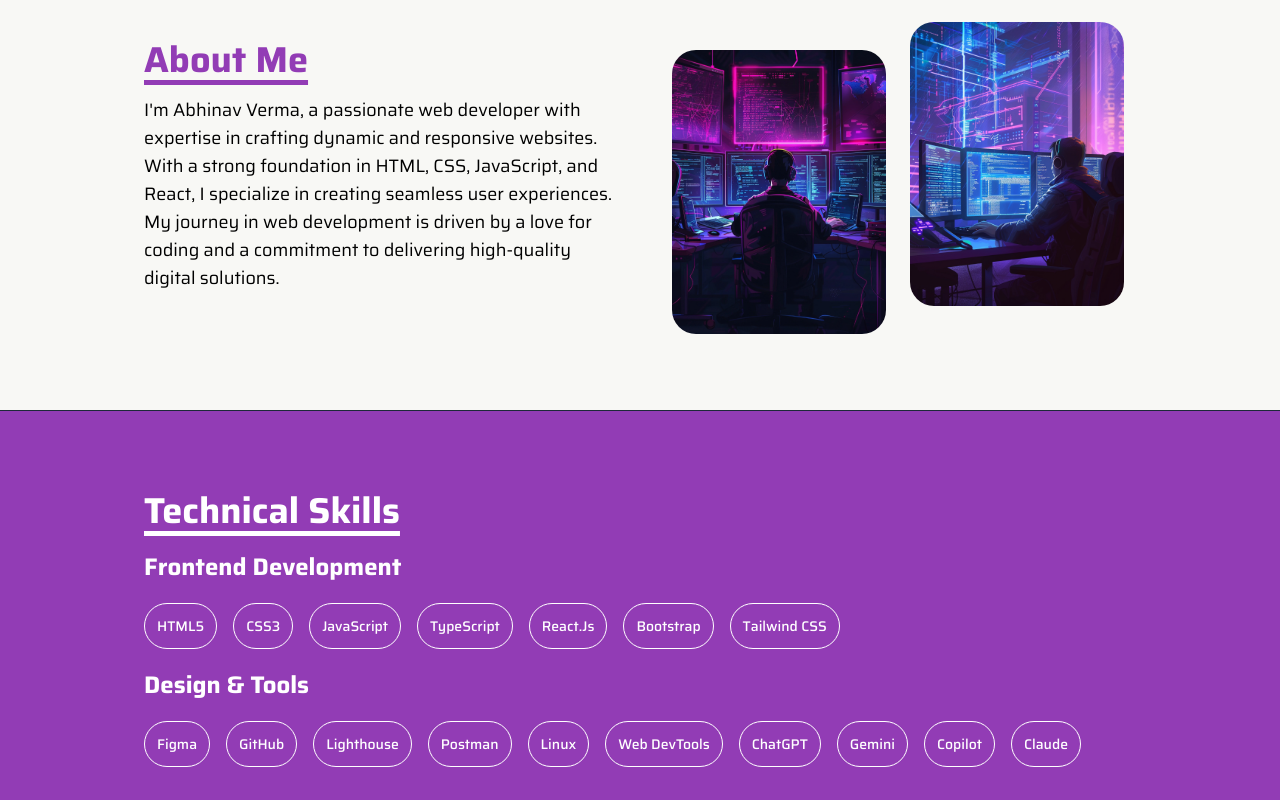
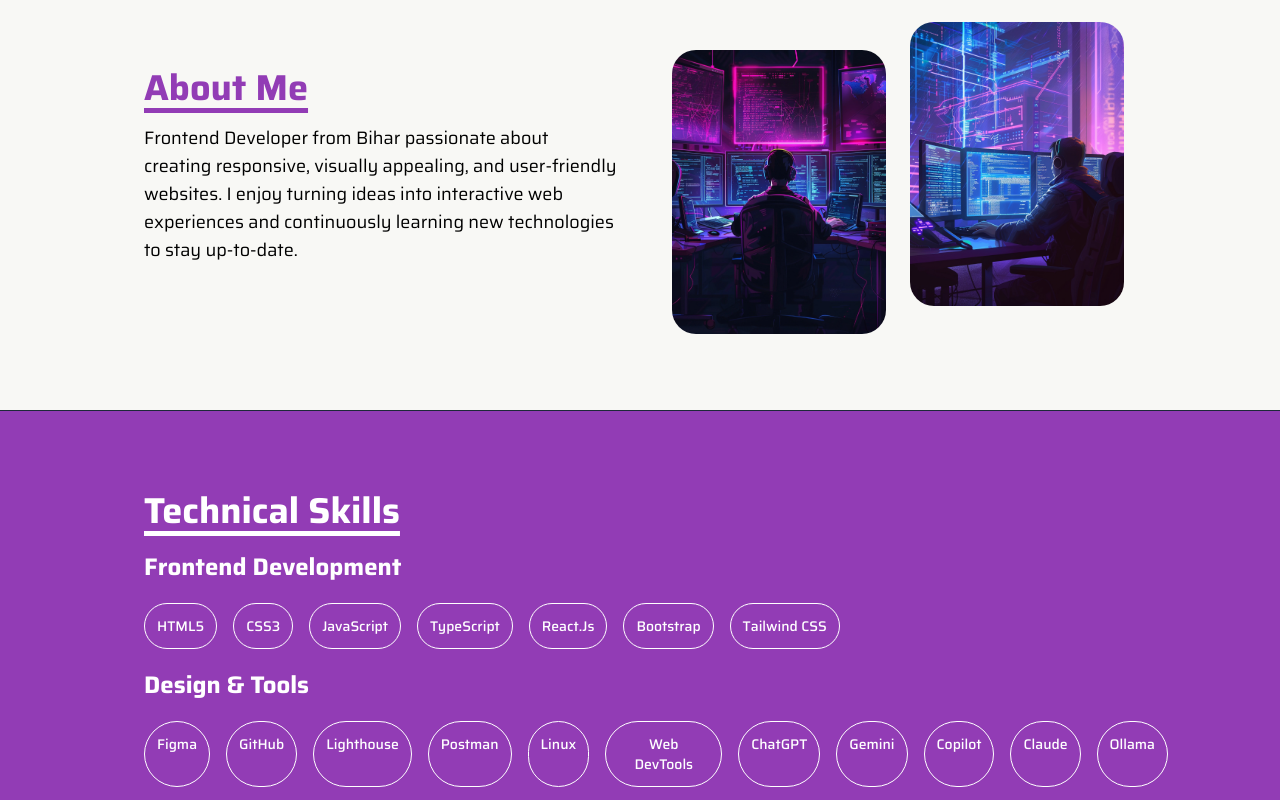
Before and after one commit to abhinavverma658/abhinavverma658.github.io, a React (Vite) app: page / in a window 1280 px wide. Shown: the part 1000-1800 px from the top of the page. Built offline with nearby package versions, Linux system fonts and the light colour scheme; no server answers.

Commit message:
adding new features

```diff
--- a/src/components/about.jsx
+++ b/src/components/about.jsx
@@ -9,12 +9,10 @@ const aboutUs = () => {
             About Me
           </h2>
           <p className="text-lg mb-6 ">
-            I'm Abhinav Verma, a passionate web developer with expertise in
-            crafting dynamic and responsive websites. With a strong foundation
-            in HTML, CSS, JavaScript, and React, I specialize in creating
-            seamless user experiences. My journey in web development is driven
-            by a love for coding and a commitment to delivering high-quality
-            digital solutions.
+            Frontend Developer from Bihar passionate about creating responsive,
+            visually appealing, and user-friendly websites. I enjoy turning
+            ideas into interactive web experiences and continuously learning new
+            technologies to stay up-to-date.
           </p>
         </div>
         <div className="w-full md:w-1/2 flex">
--- a/src/components/contact.jsx
+++ b/src/components/contact.jsx
@@ -2,6 +2,13 @@ import { useState, useEffect } from "react";
 import { useTheme } from "../context/ThemeContext.jsx";
 
 const Contact = () => {
+  async function mailCopy() {
+    try {
+      await navigator.clipboard.writeText("abhinavverma658@gmail.com");
+    } catch (err) {
+      console.error("Failed to copy email address: ", err);
+    }
+  }
   const { theme } = useTheme();
   return (
     <div className="pl-6 pr-6 bg-[#923cb5] dark:bg-black pt-16">
@@ -18,12 +25,12 @@ const Contact = () => {
           next big thing? Let's Chat
         </p>
         <div className="max-w-full flex-wrap flex justify-center items-center  mt-8 gap-4">
-          <a
-            href="mailto:abhinavverma658@gmail.com"
+          <button
+            onClick={mailCopy}
             className="bg-purple text-white px-6 py-3 rounded-full text-lg font-medium hover:bg-gray-800 transition-colors duration-300"
           >
             Send Email
-          </a>
+          </button>
           <a
             href="tel:+91-9924133658"
             className="bg-[#121212] border  border-gray-800  text-white px-6 py-3 rounded-full text-lg font-medium hover:bg-gray-800 transition-colors duration-300"
--- a/src/components/navbar.jsx
+++ b/src/components/navbar.jsx
@@ -7,6 +7,12 @@ function Navbar() {
 
   const toggleMenu = () => {
     setIsMenuOpen(!isMenuOpen);
+  };
+
+  const scrollTo = (id, closeMenu = false) => (e) => {
+    e.preventDefault();
+    document.getElementById(id)?.scrollIntoView({ behavior: "smooth" });
+    if (closeMenu) setIsMenuOpen(false);
   };
 
   return (
@@ -37,36 +43,36 @@ function Navbar() {
           </div>
           <div className="hidden md:block">
             <div className="ml-10 flex items-baseline space-x-4">
-              <a
-                href="#about"
+              <button
+                onClick={scrollTo("about")}
                 className="text-white hover:text-purple-700 transition-all duration-300 px-3 py-2 rounded-md text-sm font-medium"
               >
                 About
-              </a>
-              <a
-                href="#skills"
+              </button>
+              <button
+                onClick={scrollTo("skills")}
                 className="text-white hover:text-purple-700 transition-all duration-300 px-3 py-2 rounded-md text-sm font-medium"
               >
                 Skills
-              </a>
-              <a
-                href="#projects"
+              </button>
+              <button
+                onClick={scrollTo("projects")}
                 className="text-white hover:text-purple-700  transition-all duration-300 px-3 py-2 rounded-md text-sm font-medium"
               >
                 Projects
-              </a>
-              <a
-                href="#experience"
+              </button>
+              <button
+                onClick={scrollTo("experience")}
                 className="text-white hover:text-purple-700  transition-all duration-300 px-3 py-2 rounded-md text-sm font-medium"
               >
                 Experience
-              </a>
-              <a
-                href="#message"
+              </button>
+              <button
+                onClick={scrollTo("message")}
                 className="text-white hover:text-purple-700  transition-all duration-300 px-3 py-2 rounded-md text-sm font-medium"
               >
                 Message
-              </a>
+              </button>
             </div>
           </div>
           <div className="ml-4 gap-2 flex items-center justify-center">
@@ -278,41 +284,36 @@ function Navbar() {
         {isMenuOpen && (
           <div className="mt-4 pb-4 border-t border-gray-700 pt-4 rounded-4xl">
             <div className="flex flex-col space-y-3">
-              <a
-                href="#about"
-                onClick={toggleMenu}
+              <button
+                onClick={scrollTo("about", true)}
                 className="text-white hover:text-purple-700 transition-all duration-300 px-3 py-2 rounded-md text-sm font-medium"
               >
                 About
-              </a>
-              <a
-                href="#projects"
-                onClick={toggleMenu}
+              </button>
+              <button
+                onClick={scrollTo("projects", true)}
                 className="text-white hover:text-purple-700 transition-all duration-300 px-3 py-2 rounded-md text-sm font-medium"
               >
                 Projects
-              </a>
-              <a
-                href="#experience"
-                onClick={toggleMenu}
+              </button>
+              <button
+                onClick={scrollTo("experience", true)}
                 className="text-white hover:text-purple-700 transition-all duration-300 px-3 py-2 rounded-md text-sm font-medium"
               >
                 Experience
-              </a>
-              <a
-                href="#skills"
-                onClick={toggleMenu}
+              </button>
+              <button
+                onClick={scrollTo("skills", true)}
                 className="text-white hover:text-purple-700 transition-all duration-300 px-3 py-2 rounded-md text-sm font-medium"
               >
                 Skills
-              </a>
-              <a
-                href="#contact"
-                onClick={toggleMenu}
+              </button>
+              <button
+                onClick={scrollTo("contact", true)}
                 className="text-white hover:text-purple-700 transition-all duration-300 px-3 py-2 rounded-md text-sm font-medium"
               >
                 Contact
-              </a>
+              </button>
               <button className="text-white bg-purple p-4 px-3 py-2 rounded-full text-sm font-medium hover:transform hover:scale-105 transition-transform duration-300 w-full">
                 Hire Me
               </button>
--- a/src/components/technicalskills.jsx
+++ b/src/components/technicalskills.jsx
@@ -24,7 +24,7 @@ const TechnicalSkills = () => {
         <h2 className="text-2xl text-white dark:text-gray-400 mt-5 mb-5 font-bold">
           Design & Tools
         </h2>
-        <div className=" md:flex grid grid-cols-3 gap-4 text-white ">
+        <div className="md:flex md:w-5xl grid grid-cols-3 gap-4 text-white ">
           <Skills skill="Figma" />
           <Skills skill="GitHub" />
           <Skills skill="Lighthouse" />
@@ -35,6 +35,7 @@ const TechnicalSkills = () => {
           <Skills skill="Gemini" />
           <Skills skill="Copilot" />
           <Skills skill="Claude" />
+          <Skills skill="Ollama" />
         </div>
       </div>
     </div>
```
